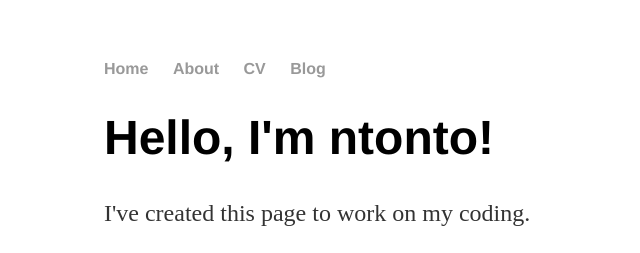
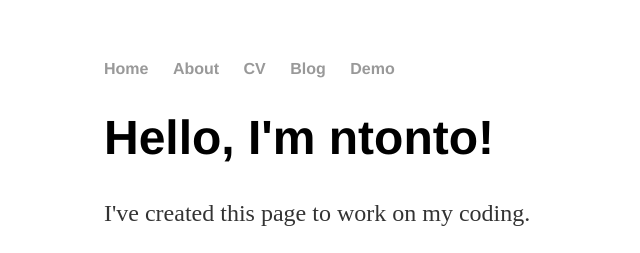
Before and after one commit to ntonto/ntonto.github.io, a Jekyll site: the page built from index.html, in a window 1280 px wide. Shown: the top 253 px of the page, without its empty margins (88-728 px from the left). Built offline with Jekyll 4.4.1, drawn with Linux system fonts in a browser that asks for light colours.

Commit message:
Update default.html

```diff
--- a/_layouts/default.html
+++ b/_layouts/default.html
@@ -12,6 +12,7 @@
 		        	<li><a href="/about">About</a></li>
 	        		<li><a href="/cv">CV</a></li>
 	        		<li><a href="/blog">Blog</a></li>
+				<li><a href="/demo">Demo</a></li>
 	    		</ul>
 			</nav>
 			<div class="container">
```
